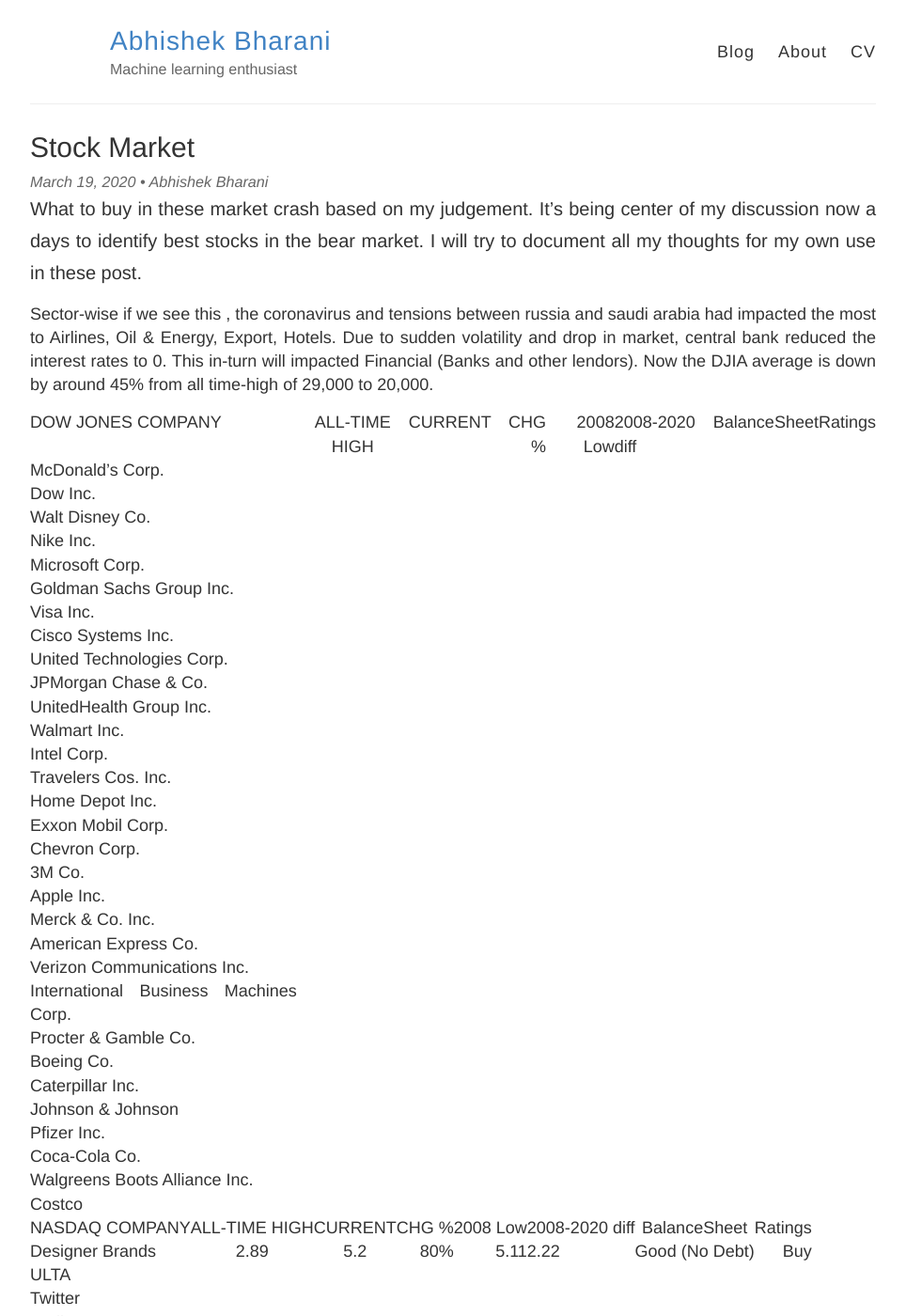
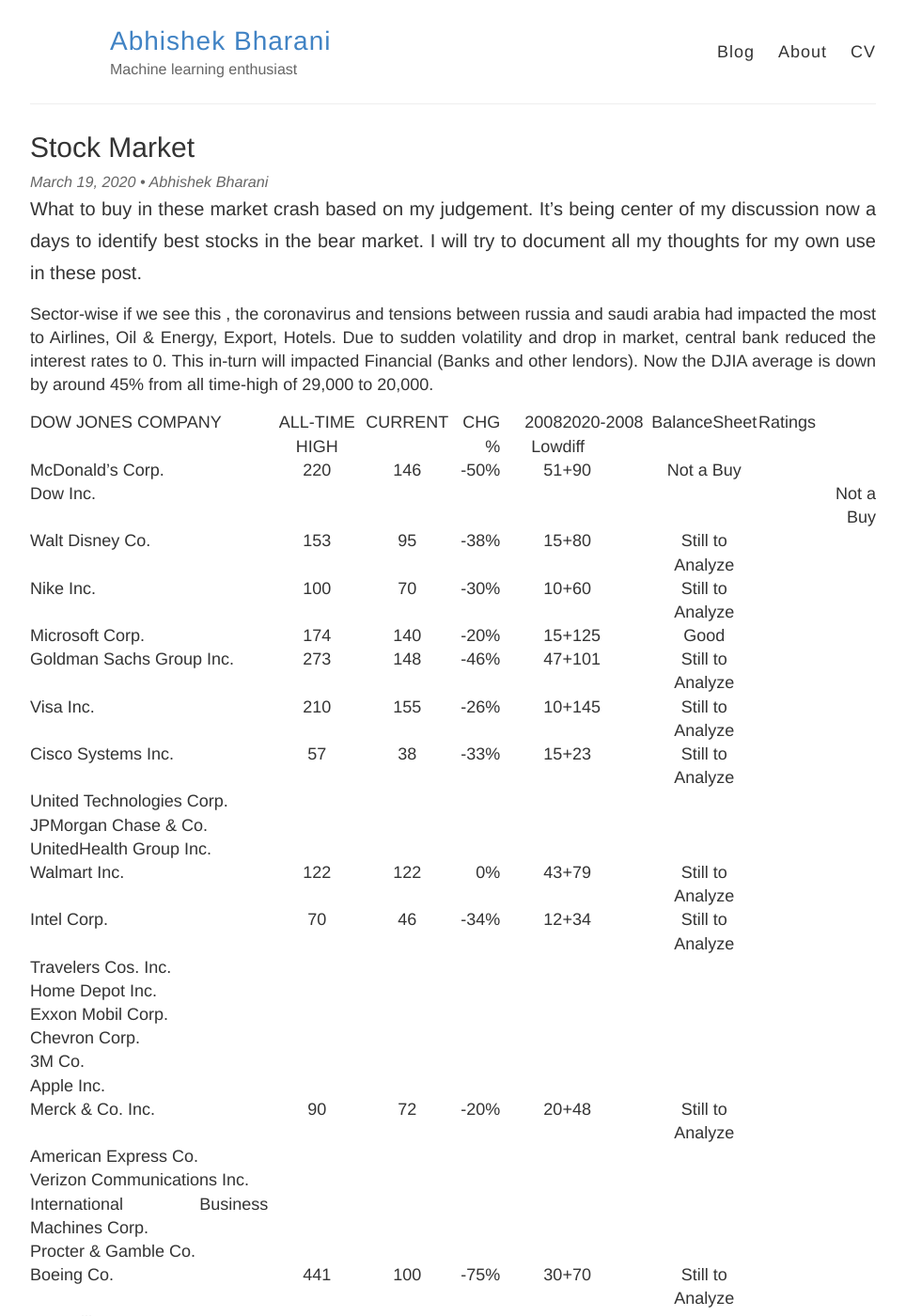
Before and after one commit to bharaniabhishek123/bharaniabhishek123.github.io, a Jekyll site: the page built from _posts/2020-03-19-Stock Market.md, in a window 1280 px wide and 1400 px high. Shown: the whole window at 94% size, without its empty margins (158-1122 px from the left). Built offline with Jekyll 4.4.1, drawn with Linux system fonts in a browser that asks for light colours; some of the changed text lies outside the part shown.

Commit message:
Formatting changes

```diff
--- a/_posts/2020-03-19-Stock Market.md
+++ b/_posts/2020-03-19-Stock Market.md
@@ -9,39 +9,39 @@
 Sector-wise if we see this , the coronavirus and tensions between russia and saudi arabia had impacted the most to Airlines, Oil & Energy, Export, Hotels. Due to sudden volatility and drop in market, central bank reduced the interest rates to 0. This in-turn will impacted Financial (Banks and other lendors). Now the DJIA average is down by around 45% from all time-high of 29,000 to 20,000.
 
 
-| DOW JONES COMPANY         | ALL-TIME HIGH	| CURRENT	| CHG % | 2008 Low | 2008-2020 diff | BalanceSheet | Ratings |
+| DOW JONES COMPANY         | ALL-TIME HIGH 	| CURRENT   | CHG %  | 2008 Low  | 2020-2008 diff    | BalanceSheet  | Ratings   |
 |-----------------|:-----:|:-----:|------:|------:|-----|:-----:|------:|------:|--|
-McDonald's Corp. | | | | | | | |
-Dow Inc. | | | | | | | |
-Walt Disney Co. | | | | | | | |
-Nike Inc.  | | | | | | | |
-Microsoft Corp.	 | | | | | | | |
-Goldman Sachs Group Inc. | | | | | | | |
-Visa Inc. | | | | | | | |
-Cisco Systems Inc. | | | | | | | |
+McDonald's Corp. | 220 | 146|  -50%| 51| +90 |  Not a Buy
+Dow Inc. | | | | | | | |Not a Buy
+Walt Disney Co. | 153| 95| -38%| 15| +80| Still to Analyze| |
+Nike Inc.  | 100| 70| -30%| 10 | +60| Still to Analyze | |
+Microsoft Corp.	 |174| 140| -20%| 15| +125| Good| | |
+Goldman Sachs Group Inc. | 273| 148| -46% | 47| +101 | Still to Analyze | |
+Visa Inc. | 210 | 155 | -26% | 10| +145 | Still to Analyze | |
+Cisco Systems Inc. | 57 | 38| -33%| 15| +23| Still to Analyze | |
 United Technologies Corp. | | | | | | | |
 JPMorgan Chase & Co. | | | | | | | |
 UnitedHealth Group Inc. | | | | | | | |
-Walmart Inc. | | | | | | | |
-Intel Corp. | | | | | | | |
+Walmart Inc. | 122 | 122| 0%| 43| +79| Still to Analyze | |
+Intel Corp. | 70 | 46| -34% | 12| +34| Still to Analyze| |
 Travelers Cos. Inc. | | | | | | | |
 Home Depot Inc. | | | | | | | |
 Exxon Mobil Corp. | | | | | | | |
 Chevron Corp.	 | | | | | | | |
 3M Co. | | | | | | | |
 Apple Inc. | | | | | | | |
-Merck & Co. Inc. | | | | | | | |
+Merck & Co. Inc. | 90 | 72 | -20%|20| +48| Still to Analyze | |
 American Express Co. | | | | | | | |
 Verizon Communications Inc.	 | | | | | | | |
 International Business Machines Corp. | | | | | | | |
 Procter & Gamble Co. | | | | | | | |
-Boeing Co. | | | | | | | |
+Boeing Co. | 441| 100| -75% | 30| +70| Still to Analyze | |
 Caterpillar Inc. | | | | | | | |
 Johnson & Johnson | | | | | | | |
 Pfizer Inc. | | | | | | | |
 Coca-Cola Co. | | | | | | | |
 Walgreens Boots Alliance Inc.| | | | | | | |
-Costco | | | | | | | |
+Costco | 324| 305| -5%| 41| +264| Still to Analyze| |
 
 | NASDAQ COMPANY         | ALL-TIME HIGH	| CURRENT	| CHG % | 2008 Low | 2008-2020 diff | BalanceSheet | Ratings |
 |-----------------|:-----:|:-----:|------:|------:|-----|:-----:|------:|------:|--|
```
